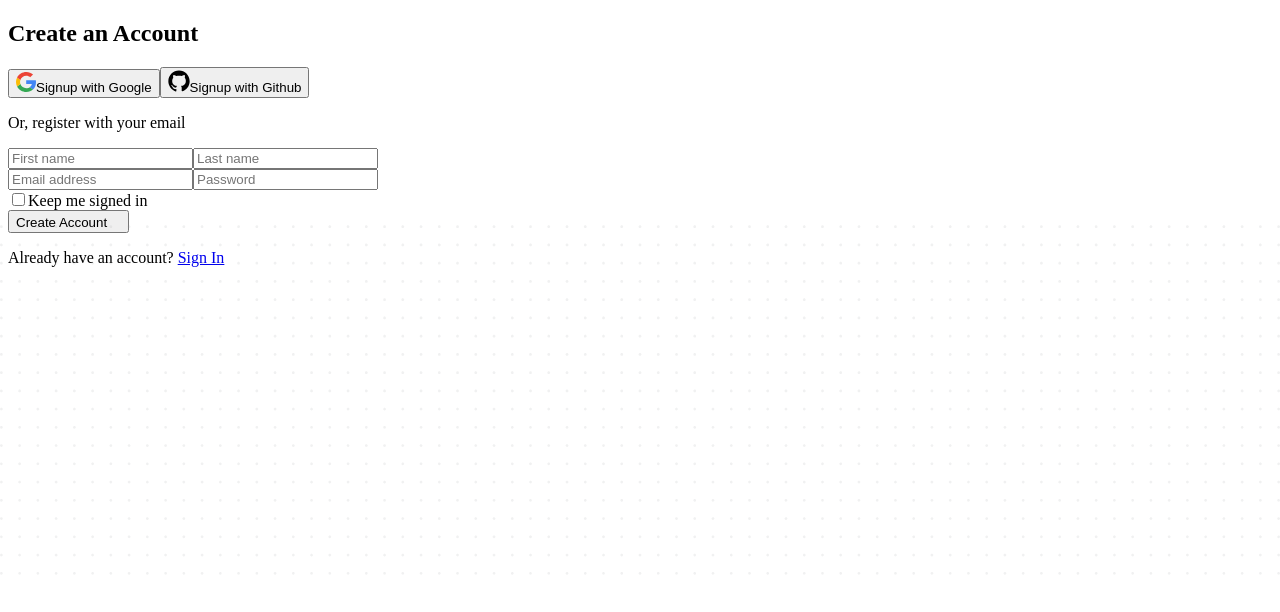
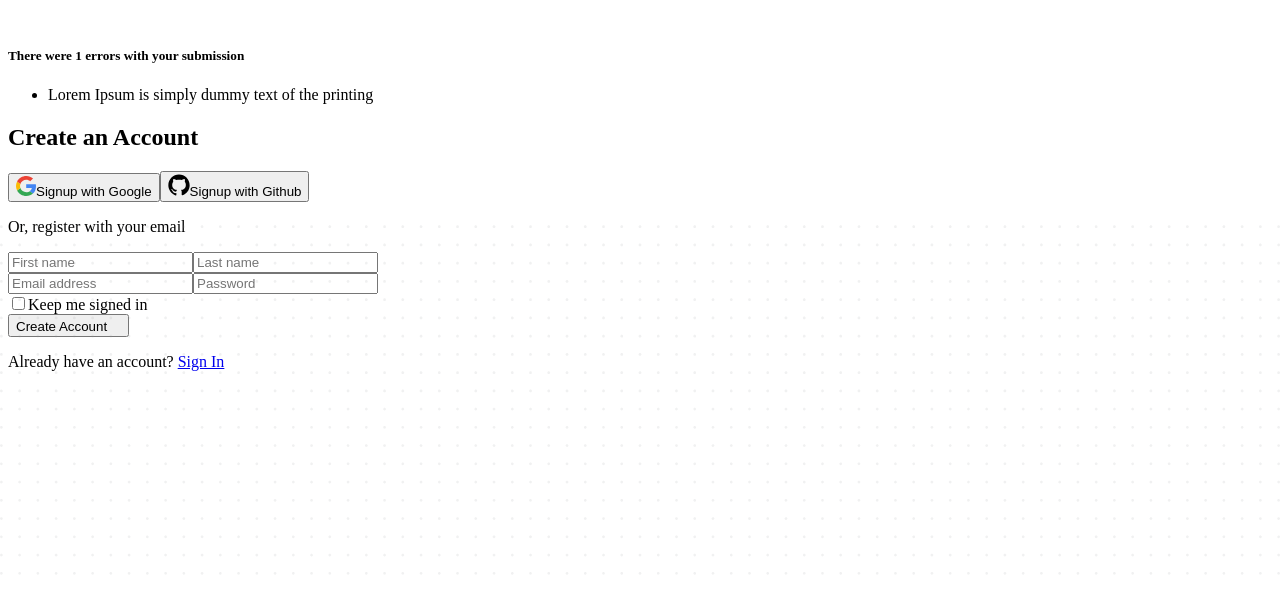
Before and after one commit to DevelopersContrib/dntrademark, a Next.js app: page /auth/signup in a window 1280 px wide. Shown: the top 612 px of the page. Built offline with nearby package versions, Linux system fonts and the light colour scheme.

Commit message:
add error message

```diff
--- a/components/Auth/Signup.tsx
+++ b/components/Auth/Signup.tsx
@@ -13,7 +13,7 @@ const Signup = () => {
     email: "",
     password: "",
     confirmPassword: "",
-    isLoading:false
+    isLoading: false
   });
 
   const initialErrors = {
@@ -26,41 +26,41 @@ const Signup = () => {
 
   useEffect(() => {
     const dataErrors = {
-      firstNameError: data.firstName?'':"First name is required.",
-      lastNameError: data.lastName?'':"Last name is required.",
-      emailError: (data.email?'':"Email is required") || (/^[^\s@]+@[^\s@]+\.[^\s@]+$/.test(data.email) ? "":"Invalid Email"),
-      passwordError: (data.password?'':"Password is required.") || (data.password.length < 4 || data.password.length>12 ? 'Password must be at least 4 and at max 12 characters' : ''),
+      firstNameError: data.firstName ? '' : "First name is required.",
+      lastNameError: data.lastName ? '' : "Last name is required.",
+      emailError: (data.email ? '' : "Email is required") || (/^[^\s@]+@[^\s@]+\.[^\s@]+$/.test(data.email) ? "" : "Invalid Email"),
+      passwordError: (data.password ? '' : "Password is required.") || (data.password.length < 4 || data.password.length > 12 ? 'Password must be at least 4 and at max 12 characters' : ''),
     }
     setErrors(dataErrors);
 
   }, [data]);
 
-  const handleSubmit = async() => {
+  const handleSubmit = async () => {
 
     const isValid = !Object.values(errors).some(v => v);
-    if(isValid ){
-      setData({ ...data, ['isLoading']: true})
+    if (isValid) {
+      setData({ ...data, ['isLoading']: true })
       try {
         const response = await fetch("/api/signup", {
           method: "POST",
           body: JSON.stringify(data),
         });
 
-        setData({ ...data, ['isLoading']: false});
+        setData({ ...data, ['isLoading']: false });
 
         if (response.ok) {
           const res = await response.json()
-          if(res.success){
+          if (res.success) {
             setSuccess(true)
             //res.data.data[0].access_token
             //res.data.data[0].email
-            setTimeout(function(){
-              window.location.replace(window.location.origin+'/pricing');
-            },2000)
-          }else{
+            setTimeout(function () {
+              window.location.replace(window.location.origin + '/pricing');
+            }, 2000)
+          } else {
             alert(res.error)
           }
-        }else{
+        } else {
           alert('An error occurred')
         }
       } catch (error) {
@@ -68,15 +68,15 @@ const Signup = () => {
       } finally {
         //set
       }
-		}else{
+    } else {
       var m = ''
       Object.entries(errors).forEach(([key, value]) => {
-        if(value){
+        if (value) {
           console.log(`${value}`);
-          m+=value+"\n"
+          m += value + "\n"
         }
       });
-      if(m)alert(m)
+      if (m) alert(m)
     }
   }
 
@@ -85,6 +85,7 @@ const Signup = () => {
 
       {/* <!-- ===== SignUp Form Start ===== --> */}
       <section className="pt-32.5 lg:pt-45 xl:pt-50 pb-12.5 lg:pb-25 xl:pb-30">
+
         <div className="mx-auto max-w-c-1016 relative z-1 pt-10 lg:pt-15 xl:pt-20 pb-7.5 px-7.5 lg:px-15 xl:px-20">
           <div className="absolute -z-1 rounded-lg left-0 top-0 w-full h-2/3 bg-gradient-to-t from-[#F8F9FF] to-[#dee7ff47] dark:bg-gradient-to-t dark:from-[#24283E] dark:to-[#252A42]"></div>
           <div className="absolute -z-1 bottom-17.5 left-0 w-full h-1/3">
@@ -101,10 +102,40 @@ const Signup = () => {
               fill
             />
           </div>
-
-          {success?(
+          <div
+            className="flex w-full rounded-lg border-l-[6px] border-[#F87171] bg-[#F87171] bg-opacity-[15%] px-7 py-8 mb-4 shadow-md md:p-9"
+          >
+            <div
+              className="mr-5 flex h-9 w-full max-w-[36px] items-center justify-center rounded-lg bg-[#F87171]"
+            >
+              <svg
+                width="13"
+                height="13"
+                viewBox="0 0 13 13"
+                fill="none"
+                xmlns="http://www.w3.org/2000/svg"
+              >
+                <path
+                  d="M6.4917 7.65579L11.106 12.2645C11.2545 12.4128 11.4715 12.5 11.6738 12.5C11.8762 12.5 12.0931 12.4128 12.2416 12.2645C12.5621 11.9445 12.5623 11.4317 12.2423 11.1114C12.2422 11.1113 12.2422 11.1113 12.2422 11.1113C12.242 11.1111 12.2418 11.1109 12.2416 11.1107L7.64539 6.50351L12.2589 1.91221L12.2595 1.91158C12.5802 1.59132 12.5802 1.07805 12.2595 0.757793C11.9393 0.437994 11.4268 0.437869 11.1064 0.757418C11.1063 0.757543 11.1062 0.757668 11.106 0.757793L6.49234 5.34931L1.89459 0.740581L1.89396 0.739942C1.57364 0.420019 1.0608 0.420019 0.740487 0.739944C0.42005 1.05999 0.419837 1.57279 0.73985 1.89309L6.4917 7.65579ZM6.4917 7.65579L1.89459 12.2639L1.89395 12.2645C1.74546 12.4128 1.52854 12.5 1.32616 12.5C1.12377 12.5 0.906853 12.4128 0.758361 12.2645L1.1117 11.9108L0.758358 12.2645C0.437984 11.9445 0.437708 11.4319 0.757539 11.1116C0.757812 11.1113 0.758086 11.111 0.75836 11.1107L5.33864 6.50287L0.740487 1.89373L6.4917 7.65579Z"
+                  fill="#ffffff"
+                  stroke="#ffffff"
+                ></path>
+              </svg>
+            </div>
+            <div className="w-full">
+              <h5 className="mb-3 text-base font-semibold text-[#B45454]">
+                There were 1 errors with your submission
+              </h5>
+              <ul className="list-inside list-disc">
+                <li className="text-base leading-relaxed text-[#CD5D5D]">
+                  Lorem Ipsum is simply dummy text of the printing
+                </li>
+              </ul>
+            </div>
+          </div>
+          {success ? (
             <div><h1>success</h1></div>
-          ):
+          ) :
             (
               <motion.div
                 variants={{
```
Lines whose indentation alone changed are shown as unchanged.
